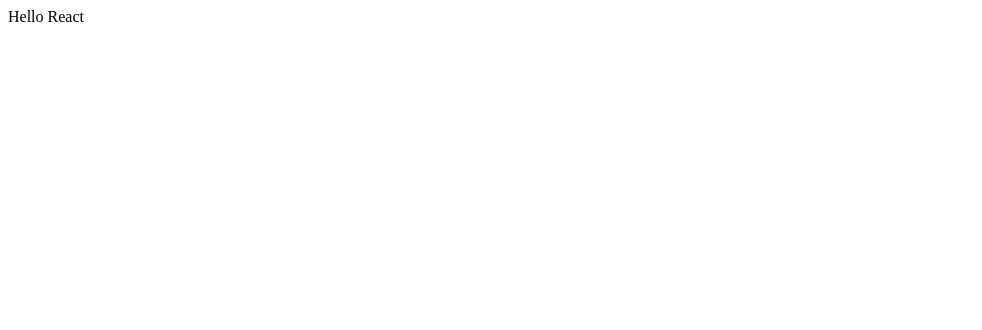
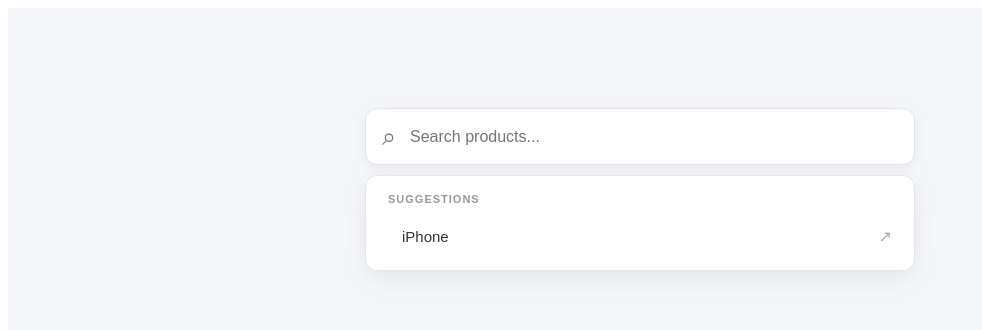
Before and after one commit to saurabhbansal2443/FSD-30-Inderpuri, a React (Vite) app in the folder React/dynamic-search-bar/: page / in a window 1280 px wide. Shown: the top 330 px of the page, without its empty margins (0-982 px from the left). Built offline with nearby package versions, Linux system fonts and the light colour scheme.

Commit message:
feat: implement search bar component with suggestions and styling

```diff
--- a/React/dynamic-search-bar/src/App.jsx
+++ b/React/dynamic-search-bar/src/App.jsx
@@ -1,11 +1,136 @@
-import React from 'react'
+import React from "react";
 
 const App = () => {
   return (
-    <div>
-      Hello React
+    <div style={style.root}>
+      <div style={style.searchWrapper}>
+        <div style={style.searchBox}>
+          <span style={style.searchIcon}>⌕</span>
+          <input
+            style={style.input}
+            type="text"
+            placeholder="Search products..."
+          />
+        </div>
+
+        <div style={style.suggestionContainer}>
+          <p style={style.suggestionHeading}>SUGGESTIONS</p>
+
+          <div style={style.suggestion}>
+            <img style={style.productIcon} src="" />
+            <p style={style.suggestionText}>iPhone</p>
+            <span style={style.suggestionArrow}>↗</span>
+          </div>
+        </div>
+      </div>
     </div>
-  )
-}
+  );
+};
 
-export default App
+export default App;
+
+const style = {
+  root: {
+    minHeight: "100vh",
+    backgroundColor: "#f5f6fa",
+    display: "flex",
+    justifyContent: "center",
+    alignItems: "flex-start",
+    padding: "100px 20px",
+    fontFamily: "Arial, sans-serif",
+  },
+
+  searchWrapper: {
+    width: "100%",
+    maxWidth: "550px",
+  },
+
+  searchBox: {
+    display: "flex",
+    alignItems: "center",
+    backgroundColor: "#ffffff",
+    border: "1px solid #dfe3eb",
+    borderRadius: "12px",
+    padding: "0 16px",
+    height: "55px",
+    boxShadow: "0 4px 15px rgba(0,0,0,0.05)",
+  },
+
+  searchIcon: {
+    fontSize: "25px",
+    color: "#777",
+    marginRight: "12px",
+  },
+
+  input: {
+    flex: 1,
+    border: "none",
+    outline: "none",
+    fontSize: "16px",
+    color: "#222",
+    backgroundColor: "transparent",
+    minWidth: 0,
+  },
+
+  shortcut: {
+    fontSize: "12px",
+    color: "#888",
+    backgroundColor: "#f1f2f5",
+    padding: "5px 9px",
+    borderRadius: "5px",
+  },
+
+  suggestionContainer: {
+    marginTop: "10px",
+    backgroundColor: "#ffffff",
+    border: "1px solid #e5e7eb",
+    borderRadius: "12px",
+    padding: "12px",
+    boxShadow: "0 8px 25px rgba(0,0,0,0.07)",
+  },
+
+  suggestionHeading: {
+    fontSize: "11px",
+    fontWeight: "700",
+    color: "#999",
+    letterSpacing: "1px",
+    padding: "0 10px",
+    margin: "5px 0 10px",
+  },
+
+  suggestion: {
+    display: "flex",
+    alignItems: "center",
+    padding: "12px 10px",
+    borderRadius: "8px",
+    cursor: "pointer",
+    transition: "background 0.2s",
+  },
+
+  productIcon: {
+    fontSize: "20px",
+    marginRight: "14px",
+  },
+
+  suggestionText: {
+    flex: 1,
+    fontSize: "15px",
+    color: "#333",
+    margin: 0,
+  },
+
+  suggestionArrow: {
+    color: "#aaa",
+    fontSize: "16px",
+  },
+
+  footer: {
+    display: "flex",
+    justifyContent: "space-between",
+    borderTop: "1px solid #eee",
+    marginTop: "8px",
+    padding: "12px 10px 2px",
+    fontSize: "11px",
+    color: "#999",
+  },
+};
```
